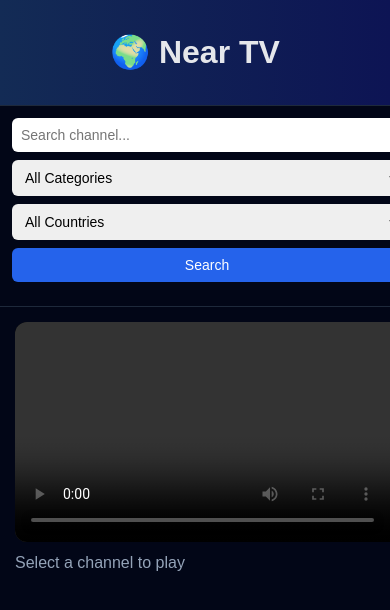
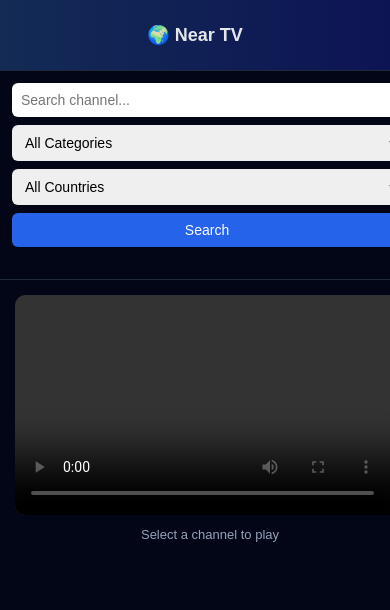
Before and after one commit to Nishantrana1/Near-TV, a plain HTML site: page index.html in a window 390 px wide. Shown: the top 610 px of the page. Drawn offline with nearby package versions, Linux system fonts and the light colour scheme; no server answers.

Commit message:
Made some changes for mobile layout

```diff
--- a/style.css
+++ b/style.css
@@ -131,33 +131,63 @@ video {
   background: #1d4ed8;
 }
 
-/* ================= MOBILE ================= */
+/* ================= MOBILE FIX (IMPORTANT) ================= */
 @media (max-width: 768px) {
+
+  body {
+    overflow-x: hidden;
+  }
+
+  /* Stack everything vertically */
   .container {
     flex-direction: column;
     height: auto;
+    overflow: visible;
   }
 
+  /* Sidebar full width */
   .sidebar {
     width: 100%;
+    height: auto;
     border-right: none;
     border-bottom: 1px solid #1e293b;
   }
 
+  /* Filters look clean */
+  .filters {
+    padding-bottom: 8px;
+  }
+
+  /* Player full width, controlled height */
   .player {
     width: 100%;
     padding: 10px;
   }
 
   video {
-    height: 220px;
+    width: 100%;
+    height: 220px;        /* 🔑 KEY FIX */
+    max-height: 220px;
+    border-radius: 10px;
   }
 
+  /* Channel list scrolls independently */
   #channelList {
-    max-height: 300px;
+    max-height: 320px;    /* 🔑 KEY FIX */
     overflow-y: auto;
+    padding-bottom: 10px;
+  }
+
+  #nowPlaying {
+    text-align: center;
+    font-size: 13px;
+  }
+
+  header h1 {
+    font-size: 18px;
   }
 }
+
 /* === FORCE FIX FOR CHANNEL LIST === */
 
 #channelList {
```
